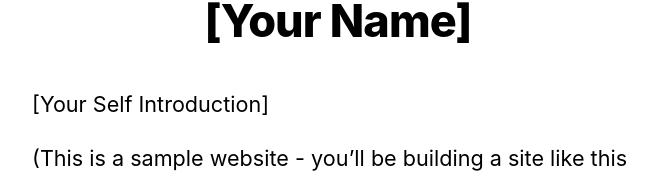
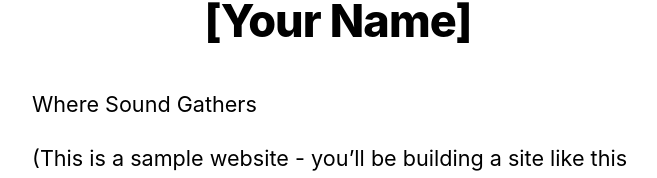
Before and after one commit to Larru650/Larru650.github.io, a Next.js app: page / in a window 1280 px wide. Shown: the part 222-400 px from the top of the page, without its empty margins (302-959 px from the left). Built offline with nearby package versions, Linux system fonts and the light colour scheme.

Commit message:
Update copy

```diff
--- a/pages/index.tsx
+++ b/pages/index.tsx
@@ -23,7 +23,7 @@ export default function Home({ allPostsData }: HomeProps) {
         <title>{siteTitle}</title>
       </Head>
       <section className={utilStyles.headingMd}>
-        <p>[Your Self Introduction]</p>
+        <p>Where Sound Gathers</p>
         <p>
           (This is a sample website - you’ll be building a site like this in{" "}
           <a href="https://nextjs.org/learn">our Next.js tutorial</a>.)
@@ -53,7 +53,7 @@ export const getStaticProps: GetStaticProps = async () => {
   const allPostsData = getSortedPostsData();
   return {
     props: {
-      allPostsData,
-    },
+      allPostsData
+    }
   };
 };
```
